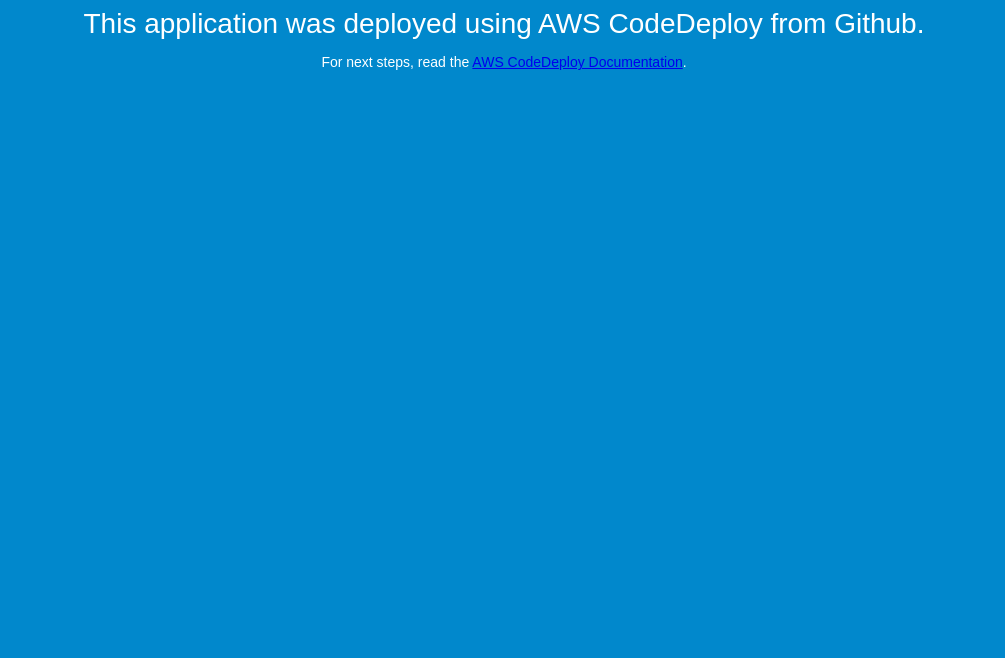
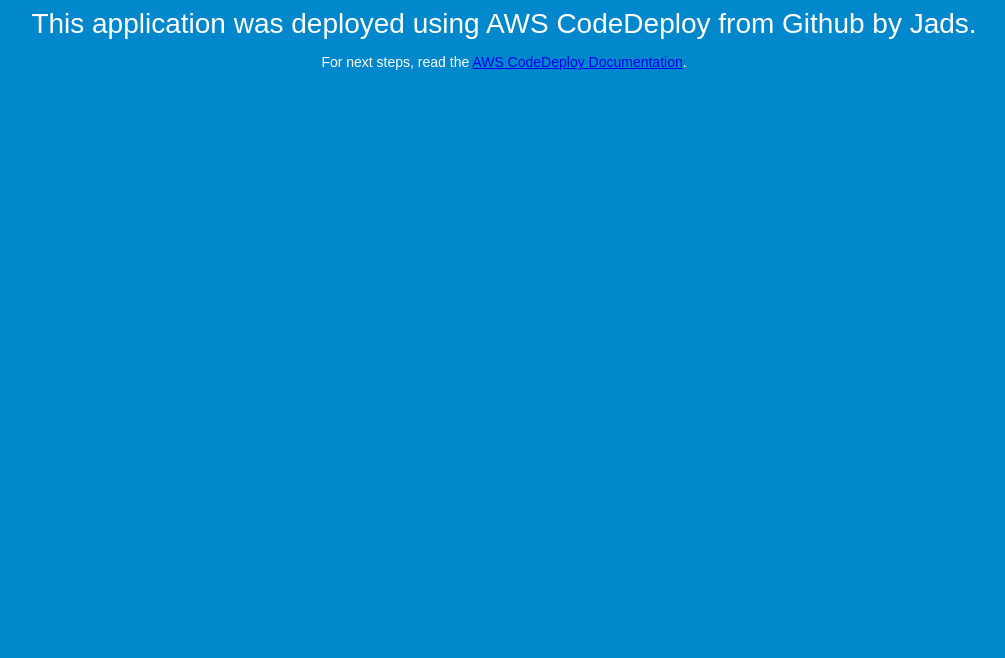
Before and after one commit to jadlirakesh/CodeDeploy-Jads, a plain HTML site: page index.html in a window 1280 px wide. Shown: the part 142-800 px from the top of the page, without its empty margins (136-1141 px from the left). Drawn offline with Linux system fonts and the light colour scheme.

Commit message:
updated header

```diff
--- a/index.html
+++ b/index.html
@@ -27,7 +27,7 @@
 <body>
   <div align="center">
     <h1>Congratulations</h1>
-    <h2>This application was deployed using AWS CodeDeploy from Github.</h2>
+    <h2>This application was deployed using AWS CodeDeploy from Github by Jads.</h2>
     <p>For next steps, read the <a href="http://aws.amazon.com/documentation/codedeploy">AWS CodeDeploy Documentation</a>.</p>
   </div>
 </body>
```
